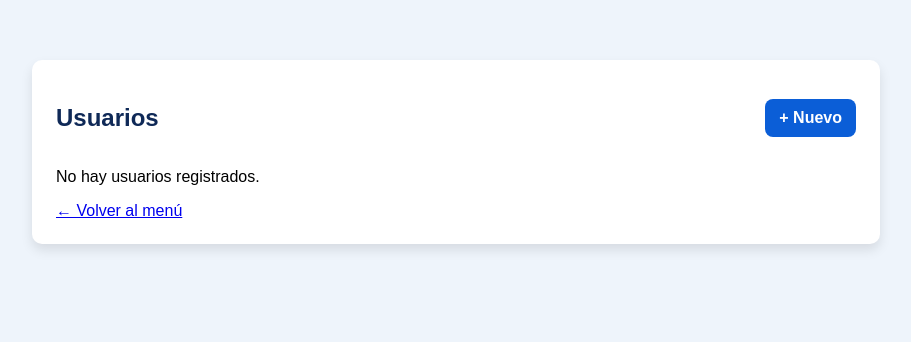
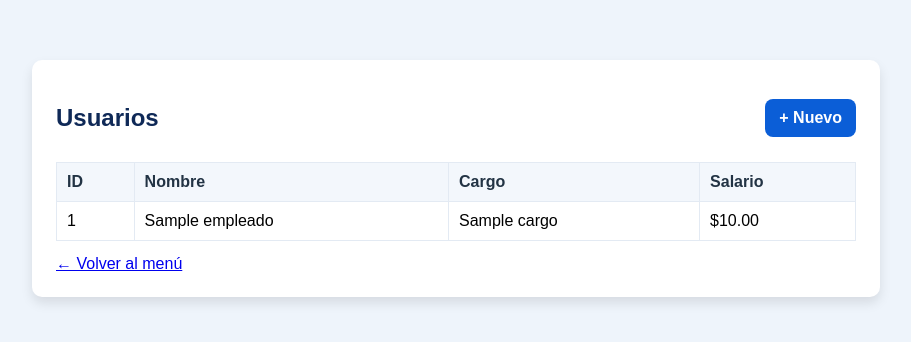
Before and after one commit to juanmanu12-dot/Liquidaci-n_nomina-, a Flask app: page /usuarios in a window 1280 px wide. Shown: the top 342 px of the page, without its empty margins (184-1095 px from the left). Run offline with Flask 3, Linux system fonts and the light colour scheme; a database or web service that is not in the repository returns one stand-in record (values such as "Sample title"); some libraries are stand-ins or nearby versions.

Commit message:
usuarios.html actualizado

```diff
--- a/templates/usuarios.html
+++ b/templates/usuarios.html
@@ -22,18 +22,38 @@
       <h2>Usuarios</h2>
       <a class="btn" href="/usuarios/nuevo">+ Nuevo</a>
     </div>
-    {% if usuarios and usuarios|length > 0 %}
-    <table>
-      <thead><tr><th>ID</th><th>Nombre</th><th>Documento</th></tr></thead>
-      <tbody>
-        {% for u in usuarios %}
-        <tr><td>{{u[0]}}</td><td>{{u[1]}}</td><td>{{u[2]}}</td></tr>
-        {% endfor %}
-      </tbody>
-    </table>
+
+    {% if empleados and empleados|length > 0 %}
+      <table>
+        <thead>
+          <tr>
+            <th>ID</th>
+            <th>Nombre</th>
+            <th>Cargo</th>
+            <th>Salario</th>
+          </tr>
+        </thead>
+        <tbody>
+          {% for e in empleados %}
+          <tr>
+            <td>{{ e[0] }}</td>
+            <td>{{ e[1] }}</td>
+            <td>{{ e[2] }}</td>
+            <td>
+              {% if e[3] is not none %}
+                ${{ "{:,.2f}".format(e[3]|float) }}
+              {% else %}
+                N/A
+              {% endif %}
+            </td>
+          </tr>
+          {% endfor %}
+        </tbody>
+      </table>
     {% else %}
       <p>No hay usuarios registrados.</p>
     {% endif %}
+
     <div class="back"><a href="/">← Volver al menú</a></div>
   </div>
 </body>
```
